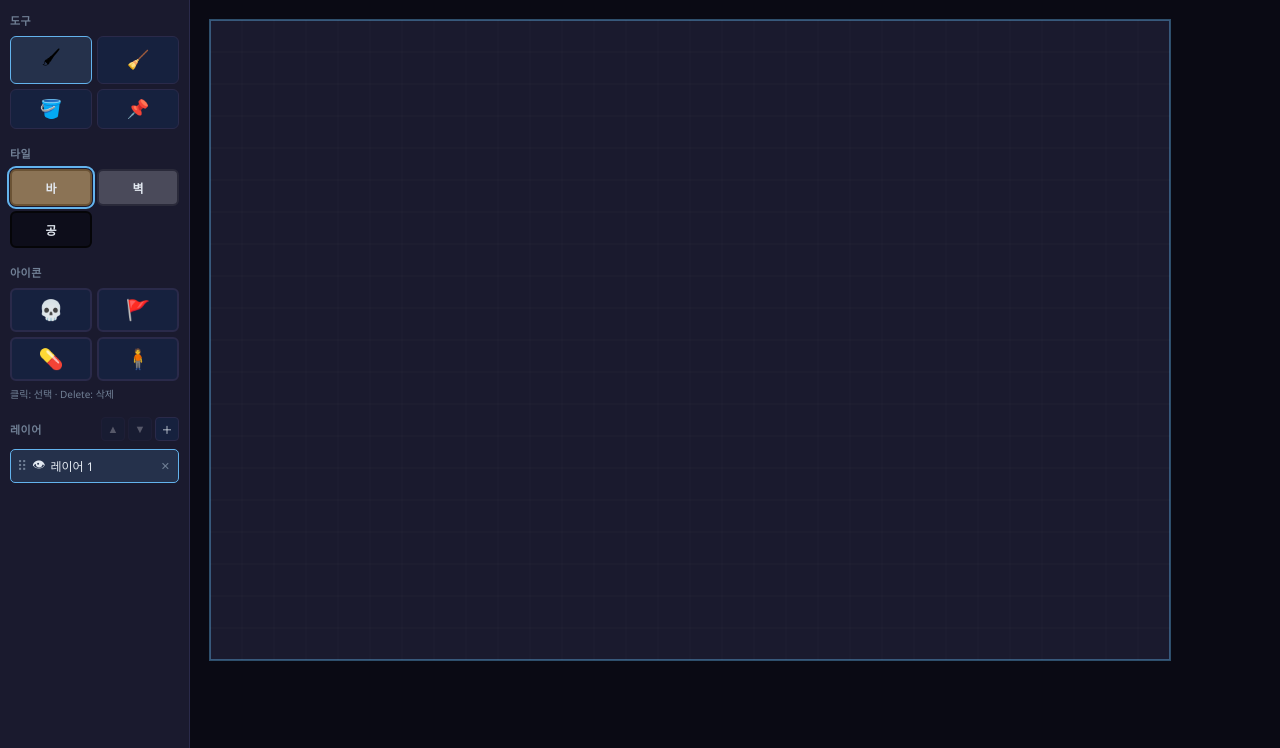
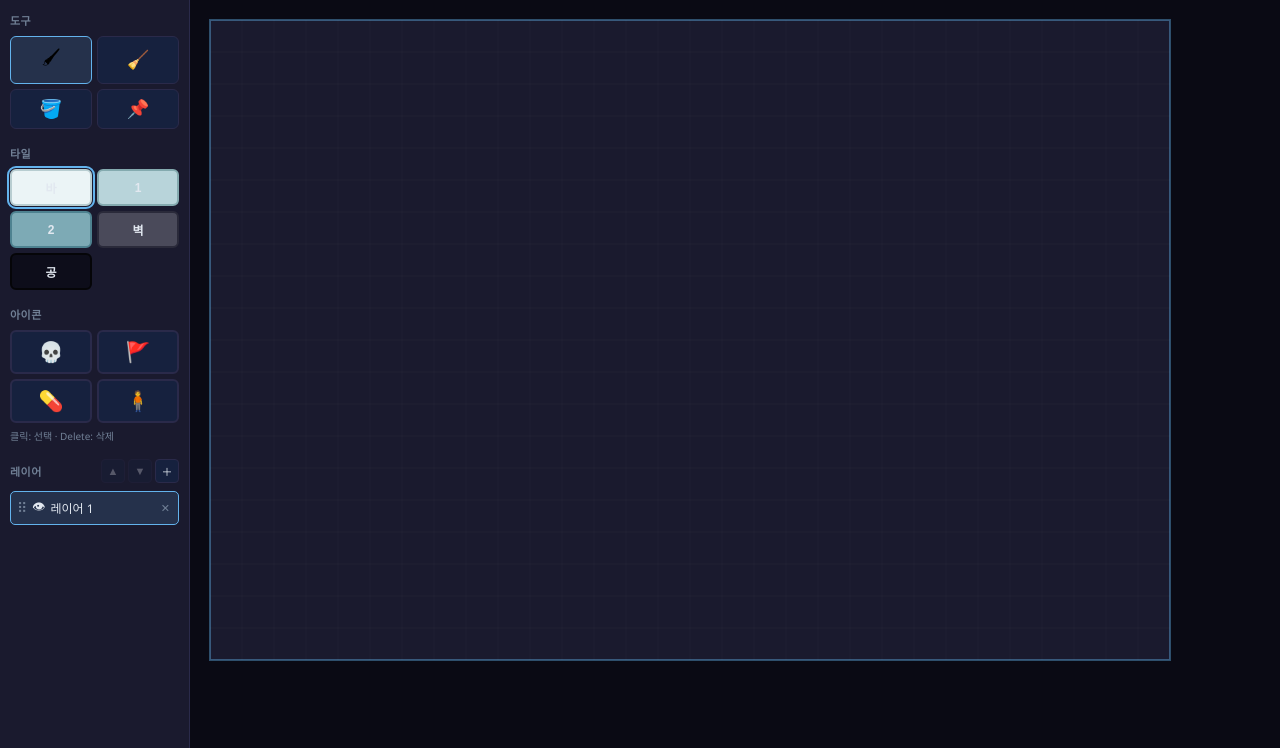
Before and after one commit to addbum421/d2m, a Django app: page /editor/ in a window 1280 px wide. Shown: the part 52-800 px from the top of the page. Run offline with Django 4.2, Linux system fonts and the light colour scheme; the visitor is signed in with stand-in values (Sample User, id 1); data that the repository does not hold is empty.

Commit message:
feat: floor color to #EBF4F6, add floor_mid/floor_low elevation tiles
tiles.js:
- floor  (id:0): #EBF4F6 / #B8CDD1 - top level (bright)
- floor_mid (id:3): #B8D4DA / #84AAAF - mid level
- floor_low (id:4): #7DAAB5 / #4E8290 - low level (darkest)
- all three share cornerRadius:0.15, no autotile
- palette order: floor, floor_mid, floor_low, wall, void

editor.html:
- palette label: trailing digits take priority over first char
  so 'floor' shows '바', 'floor_mid' shows '1', 'floor_low' shows '2'

Co-Authored-By: Claude Sonnet 4.6 <noreply@anthropic.com>

```diff
--- a/source_code/static/js/config/tiles.js
+++ b/source_code/static/js/config/tiles.js
@@ -7,15 +7,37 @@ export const TILE_TYPES = {
   // id: 정수 (null = 빈칸/투명)
   // cornerRadius: 0.0~0.5 — tileSize 대비 비율 (0 = 직각, 0.3 = 완만한 라운드)
   //   볼록 코너(이웃 없는 방향)에만 적용, 오목 코너는 항상 직각 유지
+
+  // ── 바닥 단차 3종 (밝을수록 높은 단) ─────────────
   floor: {
     id: 0,
     label: '바닥',
-    color: '#8B7355',
-    borderColor: '#6B5335',
+    color: '#EBF4F6',
+    borderColor: '#B8CDD1',
     borderWidth: 1,
     cornerRadius: 0.15,
     autotile: false,
   },
+  floor_mid: {
+    id: 3,
+    label: '단차 1',
+    color: '#B8D4DA',
+    borderColor: '#84AAAF',
+    borderWidth: 1,
+    cornerRadius: 0.15,
+    autotile: false,
+  },
+  floor_low: {
+    id: 4,
+    label: '단차 2',
+    color: '#7DAAB5',
+    borderColor: '#4E8290',
+    borderWidth: 1,
+    cornerRadius: 0.15,
+    autotile: false,
+  },
+
+  // ── 구조물 ────────────────────────────────────────
   wall: {
     id: 1,
     label: '벽',
@@ -41,5 +63,5 @@ export const TILE_BY_ID = Object.fromEntries(
   Object.values(TILE_TYPES).map(t => [t.id, t])
 );
 
-/** 팔레트에 표시할 순서 */
-export const TILE_PALETTE_ORDER = ['floor', 'wall', 'void'];
+/** 팔레트에 표시할 순서 — 바닥 3종 묶음 → 벽 → 공허 */
+export const TILE_PALETTE_ORDER = ['floor', 'floor_mid', 'floor_low', 'wall', 'void'];
--- a/source_code/templates/maps/editor.html
+++ b/source_code/templates/maps/editor.html
@@ -156,7 +156,8 @@
       btn.style.background = t.color;
       btn.style.border = `2px solid ${t.borderColor}`;
       btn.dataset.tileId = t.id;
-      btn.textContent = t.label[0]; // 첫 글자
+      // label에 숫자가 포함된 경우(단차1, 단차2 등) 숫자 우선, 아니면 첫 글자
+      btn.textContent = t.label.match(/\d+$/)?.[0] ?? t.label[0];
       btn.onclick = () => {
         document.querySelectorAll('#tile-palette .palette-item').forEach(b => b.classList.remove('active'));
         btn.classList.add('active');
```
